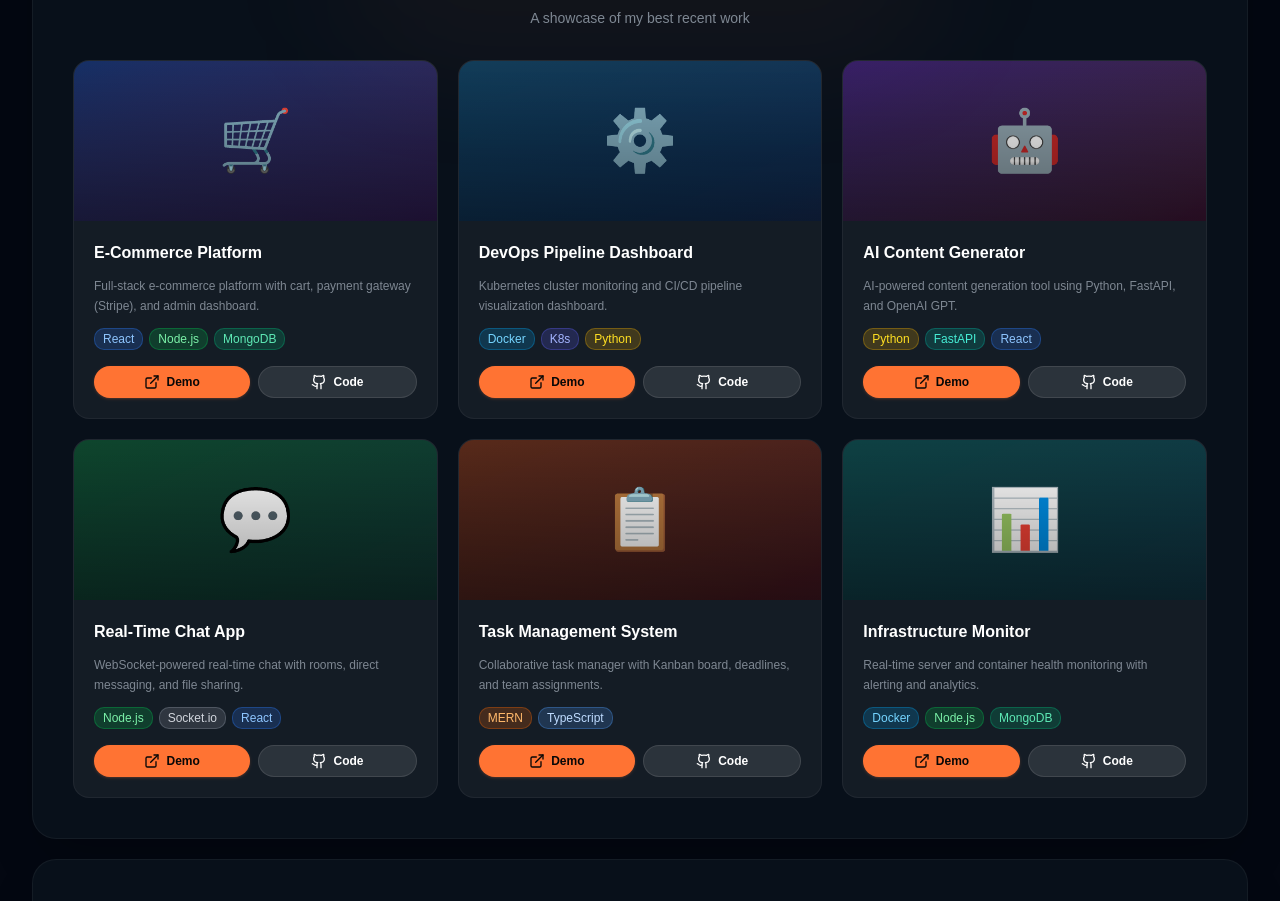
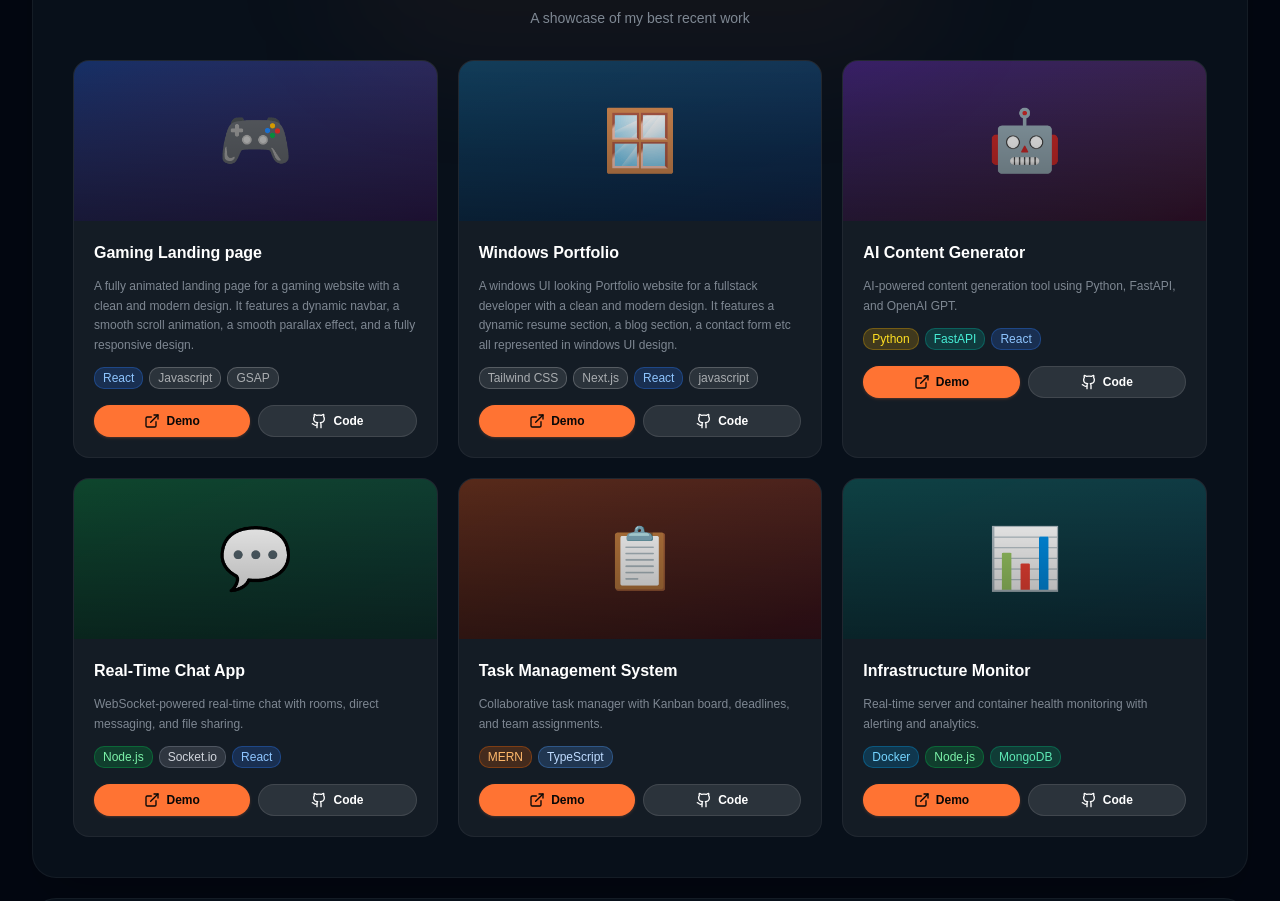
Before and after one commit to BYTECODENINJA/JosephMW, a React (Vite) app: page / in a window 1280 px wide. Shown: the part 2413-3314 px from the top of the page. Built offline with nearby package versions, Linux system fonts and the light colour scheme.

Commit message:
Added Projects

```diff
--- a/src/pages/_components/Contact.tsx
+++ b/src/pages/_components/Contact.tsx
@@ -1,6 +1,6 @@
 import { useState } from "react";
 import { motion } from "motion/react";
-import {Send, Mail, Phone, MapPin, Github, Linkedin, Twitter, MessageCircleIcon} from "lucide-react";
+import {Send, Mail, Phone, Github, Linkedin, Twitter, MessageCircleIcon} from "lucide-react";
 import { Button } from "../../components/ui/button.tsx";
 import { Input } from "../../components/ui/input.tsx";
 import { Textarea } from "../../components/ui/textarea.tsx";
--- a/src/pages/_components/Interests.tsx
+++ b/src/pages/_components/Interests.tsx
@@ -9,7 +9,7 @@ import {
     Box,
     Database,
     Code2,
-    Blocks, Router,
+    Blocks,
 } from "lucide-react";
 
 type Interest = {
--- a/src/pages/_components/Projects.tsx
+++ b/src/pages/_components/Projects.tsx
@@ -15,22 +15,22 @@ type Project = {
 
 const projects: Project[] = [
     {
-        title: "E-Commerce Platform",
-        description: "Full-stack e-commerce platform with cart, payment gateway (Stripe), and admin dashboard.",
-        tags: ["React", "Node.js", "MongoDB"],
+        title: "Gaming Landing page",
+        description: "A fully animated landing page for a gaming website with a clean and modern design. It features a dynamic navbar, a smooth scroll animation, a smooth parallax effect, and a fully responsive design.",
+        tags: ["React", "Javascript", "GSAP"],
         gradient: "from-blue-600/30 to-purple-600/20",
-        demo: "#",
-        code: "#",
-        icon: "🛒",
+        demo: "https://gaminglandingpage.vercel.app/",
+        code: "https://github.com/BYTECODENINJA/gamingwebsite",
+        icon: "🎮",
     },
     {
-        title: "DevOps Pipeline Dashboard",
-        description: "Kubernetes cluster monitoring and CI/CD pipeline visualization dashboard.",
-        tags: ["Docker", "K8s", "Python"],
+        title: "Windows Portfolio",
+        description: "A windows UI looking Portfolio website for a fullstack developer with a clean and modern design. It features a dynamic resume section, a blog section, a contact form etc all represented in windows UI design.",
+        tags: ["Tailwind CSS", "Next.js", "React", "javascript"],
         gradient: "from-sky-600/30 to-blue-600/20",
-        demo: "#",
-        code: "#",
-        icon: "⚙️",
+        demo: "https://windows-portfolio-ruby.vercel.app/",
+        code: "https://github.com/BYTECODENINJA/WindowsPortfolio",
+        icon: "🪟",
     },
     {
         title: "AI Content Generator",
```
